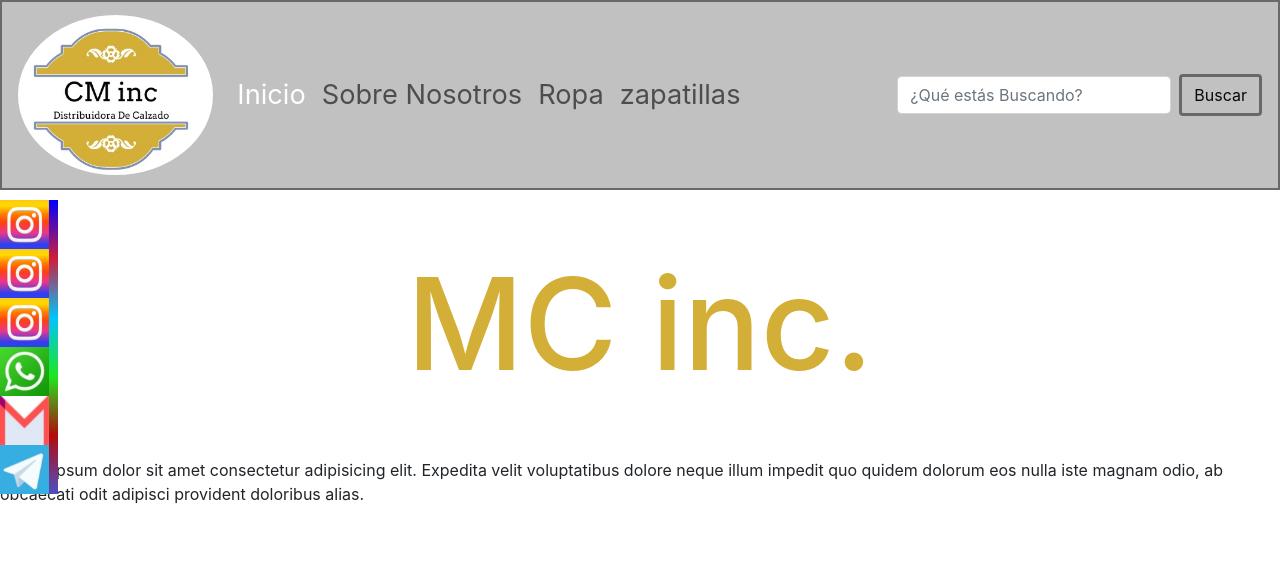
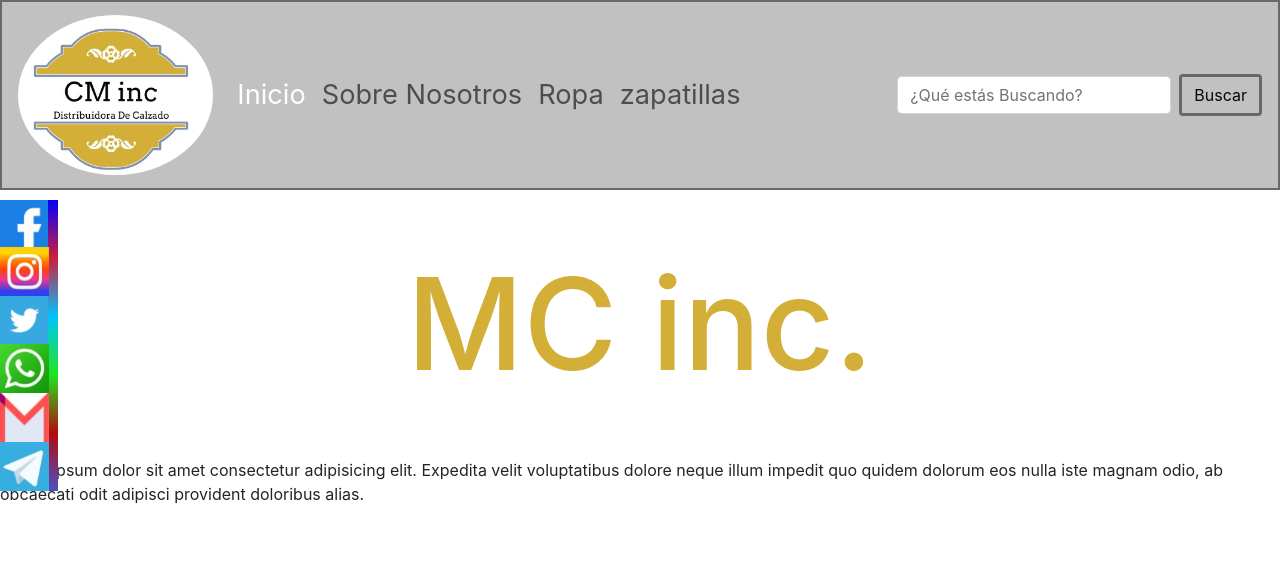
Before and after one commit to NahuelRisso/MC.inc, a website: page index.html in a window 1280 px wide. Shown: the top 564 px of the page. Drawn offline with nearby package versions, Linux system fonts and the light colour scheme.

Commit message:
cambie el logo de la barraS

```diff
--- a/index.html
+++ b/index.html
@@ -70,9 +70,9 @@
           <section>
             <div>
               <ul>
-                <li><a href="https://www.facebook.com" target="_blank"><img src="assets/img/ig.jpg" alt="fb-ico"></a></li>
+                <li><a href="https://www.facebook.com" target="_blank"><img src="assets/img/fb2.png" alt="fb-ico"></a></li>
                 <li><a href="https://www.instagram.com" target="_blank"><img src="assets/img/ig.jpg" alt="ig-ico"></a></li>
-                <li><a href="https://www.twitter.com" target="_blank"><img src="assets/img/ig.jpg" alt="tw-ico"></a></li>
+                <li><a href="https://www.twitter.com" target="_blank"><img src="assets/img/tw2.png" alt="tw-ico"></a></li>
                 <li><a href="https://www.whatsapp.com" target="_blank"><img src="assets/img/wp.jpg" alt="wp-ico"></a></li>
                 <li><a href="https://www.gmail.com" target="_blank"><img src="assets/img/gm.jpg" alt="gm-ico"></a></li>
                 <li><a href="https://www.telegram.com" target="_blank"><img src="assets/img/tg.jpg" alt="tg-ico"></a></li>
```
Also changed, not shown: assets/img/fb2.png (added), assets/img/tw2.png (added).
